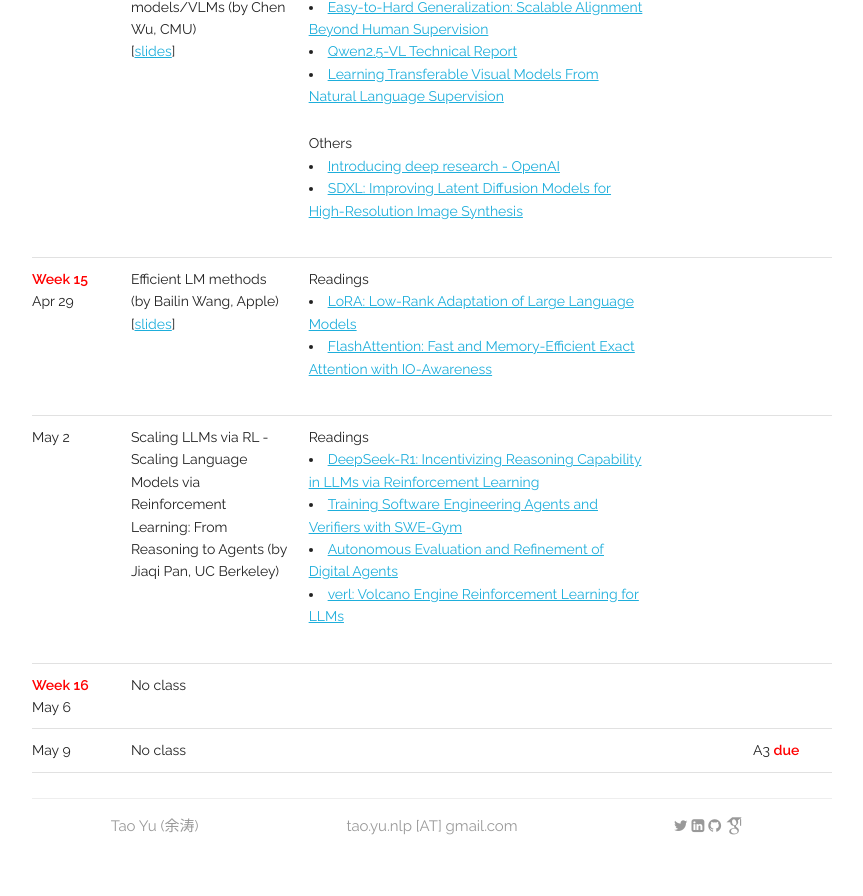
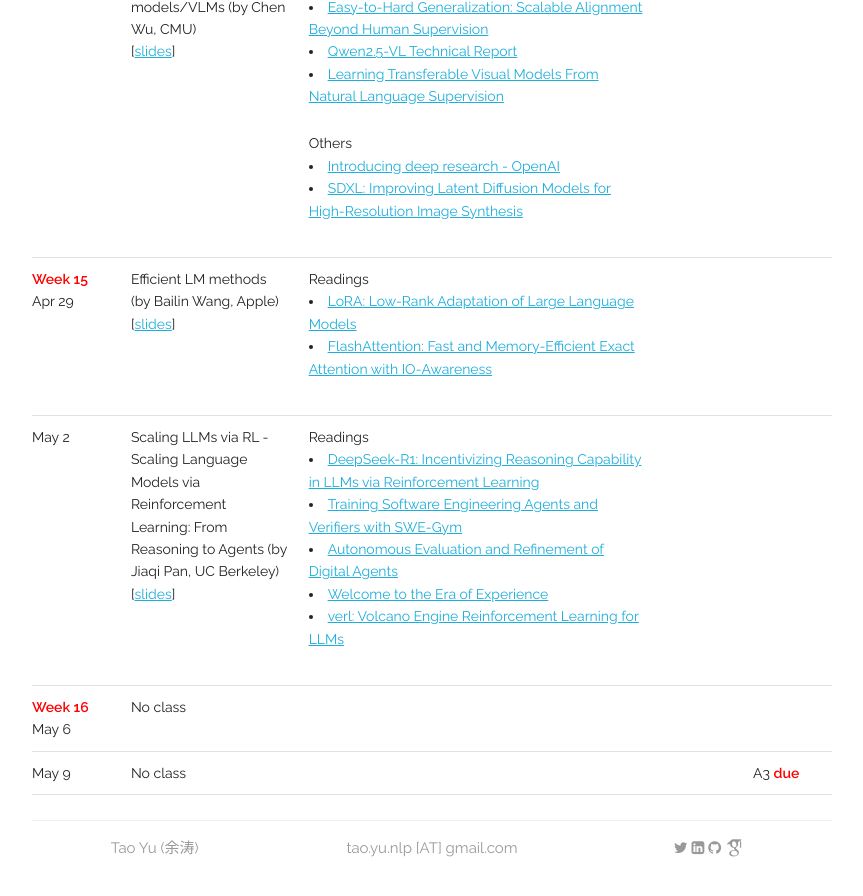
Before and after one commit to taoyds/taoyds.github.io, a Jekyll site: the page built from courses/comp3361.md, in a window 1280 px wide and 900 px high, scrolled down 4568 px. Shown: the top 896 px of the window, without its empty margins (208-1071 px from the left). Built offline with Jekyll 4.4.1, drawn with Linux system fonts in a browser that asks for light colours; some web fonts are replaced.

Commit message:
Update comp3361.yaml

```diff
--- a/_data/courses/comp3361.yaml
+++ b/_data/courses/comp3361.yaml
@@ -336,13 +336,14 @@ schedule:
     week:
     topic:
       - title: Scaling LLMs via RL - Scaling Language Models via Reinforcement Learning&#58; From Reasoning to Agents (by Jiaqi Pan, UC Berkeley)
-        slides:
+        slides: /assets/courses/COMP3361-25spring-talk04.pdf
     material:
       - description: Readings
         list:
           - <a href="https://arxiv.org/abs/2501.12948">DeepSeek-R1&#58; Incentivizing Reasoning Capability in LLMs via Reinforcement Learning</a>
           - <a href="https://arxiv.org/abs/2412.21139">Training Software Engineering Agents and Verifiers with SWE-Gym</a>
           - <a href="https://arxiv.org/abs/2404.06474">Autonomous Evaluation and Refinement of Digital Agents</a>
+          - <a href="https://storage.googleapis.com/deepmind-media/Era-of-Experience%20/The%20Era%20of%20Experience%20Paper.pdf">Welcome to the Era of Experience</a>
           - <a href="https://github.com/volcengine/verl">verl&#58; Volcano Engine Reinforcement Learning for LLMs</a>
     event:
     due:
```
